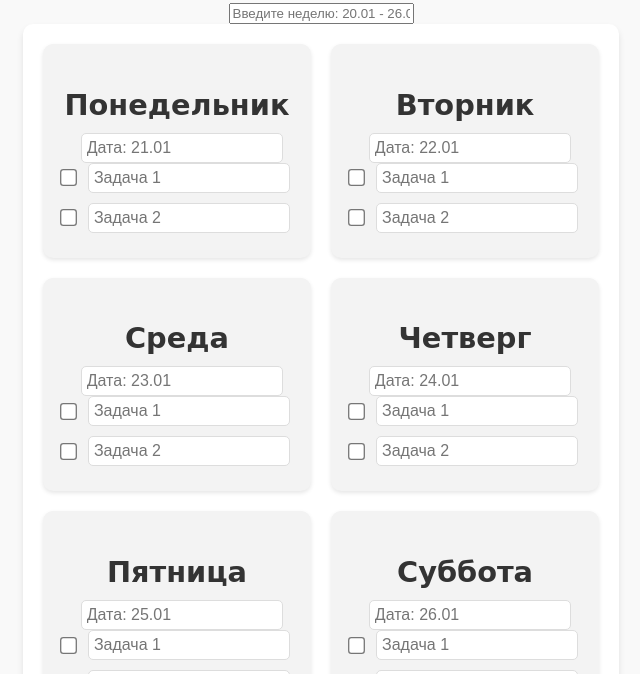
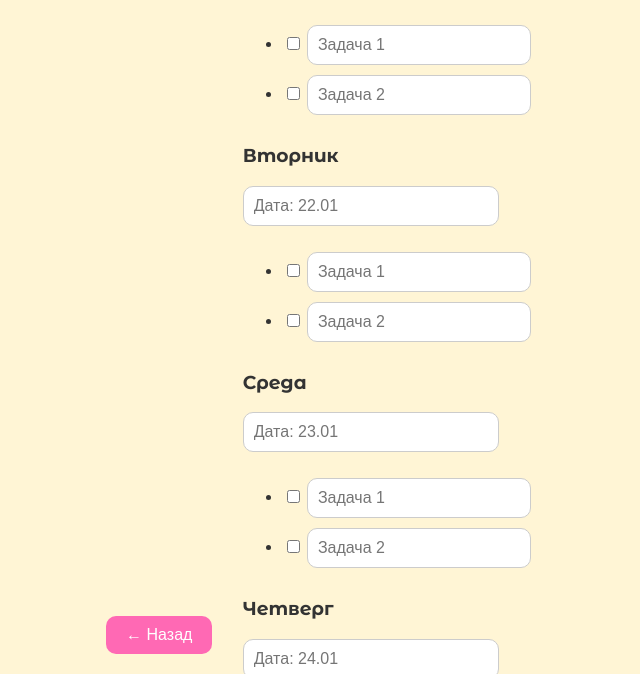
Before and after one commit to KristinaSuvora/KristinaSuvora, a plain HTML site: page planner.html in a window 1280 px wide. Shown: the part 151-825 px from the top of the page, without its empty margins (319-959 px from the left). Drawn offline with nearby package versions, Linux system fonts and the light colour scheme.

Commit message:
Add files via upload

```diff
--- a/css/styles.css
+++ b/css/styles.css
@@ -1,89 +1,90 @@
-/* Подключаем рукописный шрифт */
-@import url('https://fonts.googleapis.com/css2?family=Dancing+Script:wght@400;700&display=swap');
+@import url('https://fonts.googleapis.com/css2?family=Montserrat+Alternates:wght@400;700&family=Playfair+Display:wght@700&display=swap');
 
 body {
-    font-family: 'Dancing Script', cursive;
+    font-family: 'Montserrat Alternates', sans-serif;
     margin: 0;
     padding: 0;
-    background-color: #f9f9f9;
+    background-color: #FFF5D5;
+    display: flex;
+    justify-content: center;
+    align-items: center;
+    min-height: 100vh;
     color: #333;
-    display: flex;
-    flex-direction: column;
-    align-items: center;
-    justify-content: flex-start;
-    min-height: 100vh;
+    transition: background-color 0.5s ease;
+}
+
+.centered-container {
     text-align: center;
+    padding: 20px;
+    background: white;
+    border-radius: 15px;
+    box-shadow: 0 4px 10px rgba(0, 0, 0, 0.1);
 }
 
 h1 {
+    font-family: 'Playfair Display', serif;
     font-size: 2.5em;
-    color: #ff69b4;
+    color: #FF69B4;
     margin-bottom: 20px;
 }
 
-.planner-grid {
-    display: grid;
-    grid-template-columns: repeat(2, 1fr); /* 2 колонки */
-    gap: 20px;
-    width: 90%;
-    max-width: 1200px;
-    margin: 0 auto;
-    padding: 20px;
-    background-color: #ffffff;
-    border-radius: 10px;
-    box-shadow: 0 4px 6px rgba(0, 0, 0, 0.1);
+p {
+    font-size: 1.2em;
+    margin-bottom: 15px;
 }
 
-.day {
-    background-color: #f3f3f3;
-    border-radius: 10px;
-    padding: 15px;
-    box-shadow: 0 2px 4px rgba(0, 0, 0, 0.1);
+label {
+    display: block;
+    font-size: 1em;
+    margin: 10px 0 5px;
 }
 
-h3 {
-    font-size: 1.8em;
-    color: #333;
+input[type="text"], input[type="color"] {
+    padding: 10px;
+    font-size: 1em;
+    border: 1px solid #ccc;
+    border-radius: 10px;
+    width: 80%;
     margin-bottom: 10px;
 }
 
-ul {
-    list-style: none;
-    padding: 0;
-    margin: 0;
-}
-
-li {
-    display: flex;
-    align-items: center;
-    margin-bottom: 10px;
-}
-
-.date-input, .task-input {
-    font-size: 1em;
-    padding: 5px;
-    border: 1px solid #ddd;
-    border-radius: 5px;
-    width: 80%;
-    margin-left: 10px;
-}
-
-input[type="checkbox"] {
-    transform: scale(1.3);
-}
-
-button.back-button {
-    background-color: #ff69b4;
+button {
+    background-color: #FF69B4;
     color: white;
     border: none;
     padding: 10px 20px;
-    border-radius: 5px;
     font-size: 1em;
-    font-family: 'Dancing Script', cursive;
     cursor: pointer;
-    margin-bottom: 20px;
+    border-radius: 10px;
+    margin-top: 20px;
+    transition: transform 0.3s, background-color 0.3s;
 }
 
-button.back-button:hover {
-    background-color: #ff85c1;
+button:hover {
+    background-color: #FF85C1;
+    transform: scale(1.05);
 }
+
+.color-palette, .avatar-selection {
+    display: flex;
+    justify-content: center;
+    gap: 15px;
+    margin: 10px 0;
+}
+
+.color-option, .avatar-option {
+    width: 50px;
+    height: 50px;
+    border-radius: 50%;
+    cursor: pointer;
+    transition: transform 0.2s;
+}
+
+.color-option:hover, .avatar-option:hover {
+    transform: scale(1.1);
+}
+
+.color-option.selected, .avatar-option.selected {
+    border: 2px solid #333;
+    box-shadow: 0 0 10px rgba(0, 0, 0, 0.2);
+}
```
